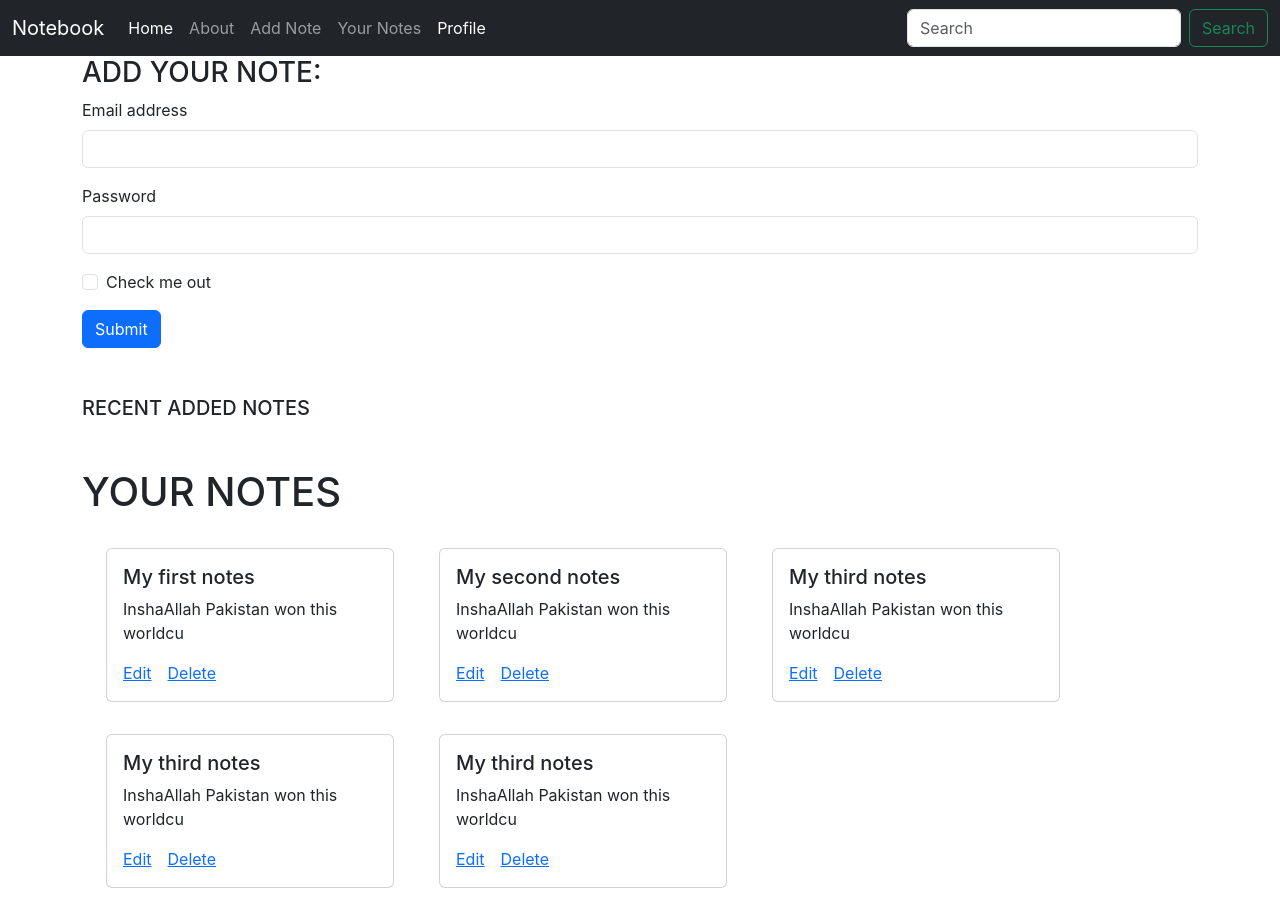
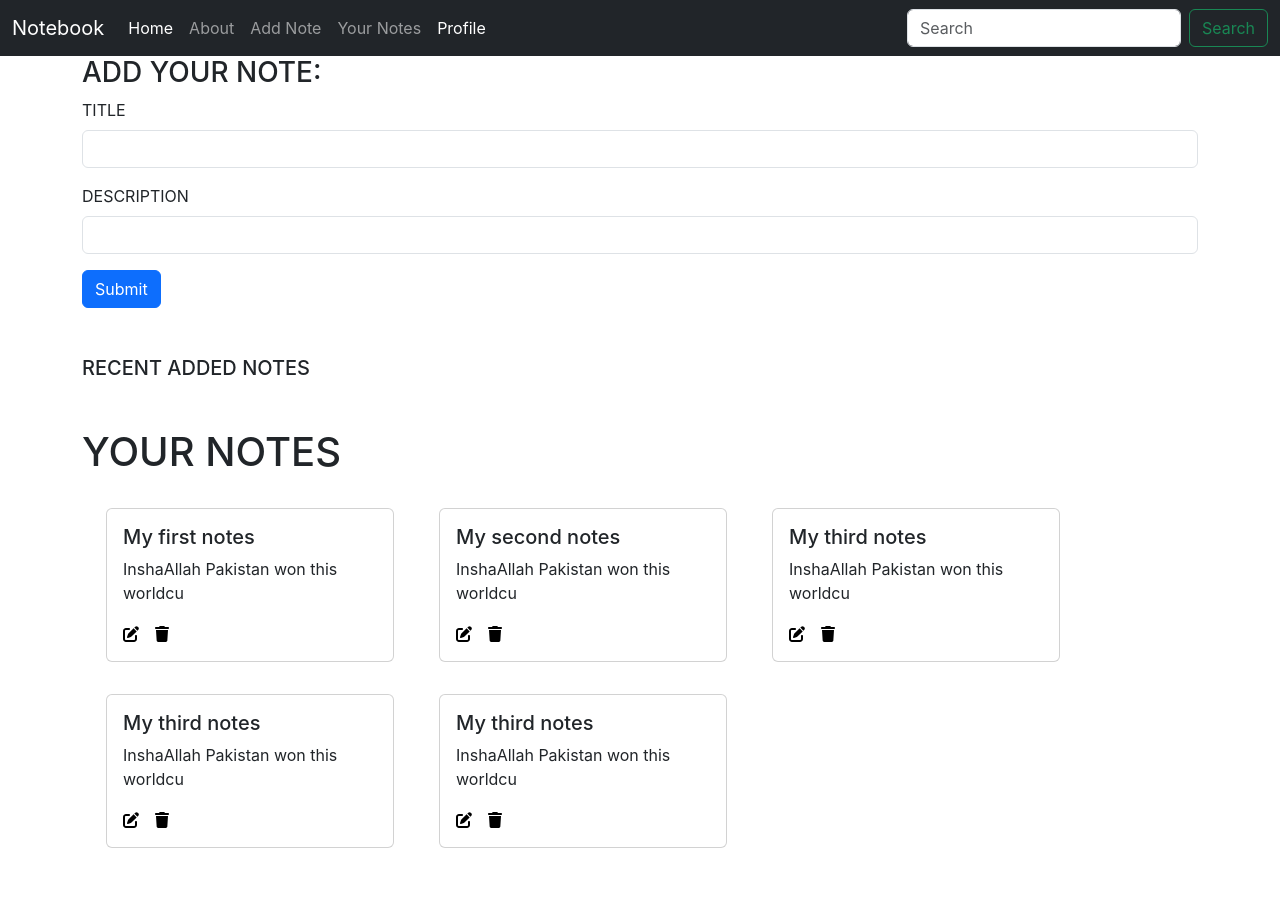
Before and after one commit to usman-naeem728/inotebook-with-backend, a React (Create React App) app: page / in a window 1280 px wide. After the commit the page ends 880 px from the top, so only its background shows below. Built offline with nearby package versions, Linux system fonts and the light colour scheme.

Commit message:
adding note component on client side done

```diff
--- a/public/index.html
+++ b/public/index.html
@@ -8,6 +8,7 @@
   <meta name="theme-color" content="#000000" />
   <meta name="description" content="Web site created using create-react-app" />
   <link rel="apple-touch-icon" href="%PUBLIC_URL%/logo192.png" />
+  <script src="https://kit.fontawesome.com/d95993c84a.js" crossorigin="anonymous"></script>
   <!--
       manifest.json provides metadata used when your web app is installed on a
       user's mobile device or desktop. See https://developers.google.com/web/fundamentals/web-app-manifest/
@@ -40,6 +41,7 @@
       To begin the development, run `npm start` or `yarn start`.
       To create a production bundle, use `npm run build` or `yarn build`.
     -->
+  <script src="https://kit.fontawesome.com/d95993c84a.js" crossorigin="anonymous"></script>
   <script src="https://cdn.jsdelivr.net/npm/bootstrap@5.3.2/dist/js/bootstrap.bundle.min.js"
     integrity="sha384-C6RzsynM9kWDrMNeT87bh95OGNyZPhcTNXj1NW7RuBCsyN/o0jlpcV8Qyq46cDfL"
     crossorigin="anonymous"></script>
--- a/src/components/AddNote.js
+++ b/src/components/AddNote.js
@@ -1,25 +1,36 @@
-import React from 'react'
+import React, { useContext, useState } from 'react'
+import noteContext from '../context/notes/noteContext';
 
 const AddNote = () => {
+    const context = useContext(noteContext);
+    const {addNote} = context;
+
+    const [note, setNote ] = useState({title:"", description:"", tag:"default"})
+
+    const handleClick = (e)=>{
+        e.preventDefault();
+        addNote(note.title, note.description, note.tag);
+    }
+
+    const onChange = (e) =>{
+        setNote({...note, [e.target.name]:  e.target.value})
+    }
+
     return (
         <div>
             <h3>ADD YOUR NOTE:</h3>
 
             <form>
                 <div className="mb-3">
-                    <label for="exampleInputEmail1" className="form-label">Email address</label>
-                    <input type="email" className="form-control"  aria-describedby="emailHelp" />
+                    <label htmlFor="title" className="form-label">TITLE</label>
+                    <input type="text" className="form-control" id='title' name='title' onChange={onChange}/>
 
                 </div>
                 <div className="mb-3">
-                    <label for="exampleInputPassword1" className="form-label">Password</label>
-                    <input type="password" className="form-control"  />
+                    <label htmlFor="description" className="form-label">DESCRIPTION</label>
+                    <input type="text" className="form-control" id='description'  name='description' onChange={onChange} />
                 </div>
-                <div className="mb-3 form-check">
-                    <input type="checkbox" className="form-check-input" id="exampleCheck1" />
-                    <label className="form-check-label" for="exampleCheck1">Check me out</label>
-                </div>
-                <button type="submit" className="btn btn-primary">Submit</button>
+                <button type="submit" className="btn btn-primary" onClick={handleClick}>Submit</button>
             </form>
 
         </div>
--- a/src/components/NoteItem.js
+++ b/src/components/NoteItem.js
@@ -3,12 +3,12 @@ import React from 'react'
 const NoteItem = (props) => {
     return (
         <div className='col-md-3 mx-4 my-3' >
-            <div className="card" style={{"width" : "18rem"}}>
+            <div className="card" style={{ "width": "18rem" }}>
                 <div className="card-body">
                     <h5 className="card-title">{props.title}</h5>
                     <p className="card-text">{props.description}</p>
-                    <a href="#" className="card-link">Edit</a>
-                    <a href="#" className="card-link">Delete</a>
+                    <a href="#" className="card-link"><svg xmlns="http://www.w3.org/2000/svg" height="1em" viewBox="0 0 512 512"><path d="M471.6 21.7c-21.9-21.9-57.3-21.9-79.2 0L362.3 51.7l97.9 97.9 30.1-30.1c21.9-21.9 21.9-57.3 0-79.2L471.6 21.7zm-299.2 220c-6.1 6.1-10.8 13.6-13.5 21.9l-29.6 88.8c-2.9 8.6-.6 18.1 5.8 24.6s15.9 8.7 24.6 5.8l88.8-29.6c8.2-2.7 15.7-7.4 21.9-13.5L437.7 172.3 339.7 74.3 172.4 241.7zM96 64C43 64 0 107 0 160V416c0 53 43 96 96 96H352c53 0 96-43 96-96V320c0-17.7-14.3-32-32-32s-32 14.3-32 32v96c0 17.7-14.3 32-32 32H96c-17.7 0-32-14.3-32-32V160c0-17.7 14.3-32 32-32h96c17.7 0 32-14.3 32-32s-14.3-32-32-32H96z" /></svg></a>
+                    <a href="#" className="card-link"><svg xmlns="http://www.w3.org/2000/svg" height="1em" viewBox="0 0 448 512"><path d="M135.2 17.7L128 32H32C14.3 32 0 46.3 0 64S14.3 96 32 96H416c17.7 0 32-14.3 32-32s-14.3-32-32-32H320l-7.2-14.3C307.4 6.8 296.3 0 284.2 0H163.8c-12.1 0-23.2 6.8-28.6 17.7zM416 128H32L53.2 467c1.6 25.3 22.6 45 47.9 45H346.9c25.3 0 46.3-19.7 47.9-45L416 128z" /></svg></a>
                 </div>
             </div>
         </div>
--- a/src/components/YourNotes.js
+++ b/src/components/YourNotes.js
@@ -5,13 +5,13 @@ import NoteItem from './NoteItem';
 
 const YourNotes = () => {
     const context = useContext(noteContext)
-    const { note, setNote } = context;
+    const { notes } = context;
     return (
         <div>
             <h1>YOUR NOTES</h1>
             <div className='row my-3'>
             {
-                note.map((notes) => {
+                notes.map((notes) => {
                     return <NoteItem title={notes.tittle} description={notes.description} tag={notes.tag} />
                 }
 
--- a/src/context/notes/NoteState.js
+++ b/src/context/notes/NoteState.js
@@ -53,11 +53,23 @@ const NoteState = (props) => {
         ]
 
 
-    const [note, setNote] = useState(n1)
+    const [notes, setNotes] = useState(n1)
 
+    const addNote = (title, description, tag)=>{
+        const note =   {
+            "_id": "6511b8a6666ff39f3234dd84",
+            "user": "650dc748737274fa97d9baee",
+            "tittle": title,
+            "description": description,
+            "tag": tag,
+            "date": "2023-09-25T16:43:18.147Z",
+            "__v": 0
+        }
+        setNotes(notes.concat(note))
+    }
 
     return (
-        <NoteContext.Provider value={{note, setNote}}>
+        <NoteContext.Provider value={{notes, addNote}}>
             {props.children}
         </NoteContext.Provider>
     )
```
